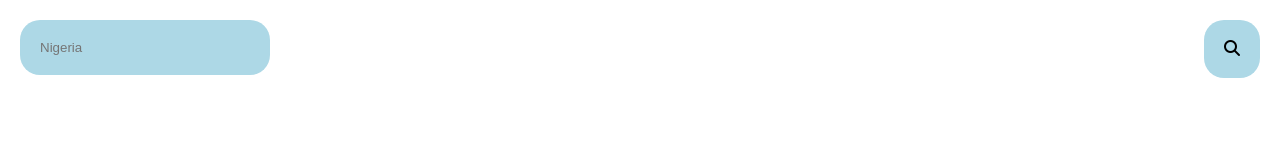
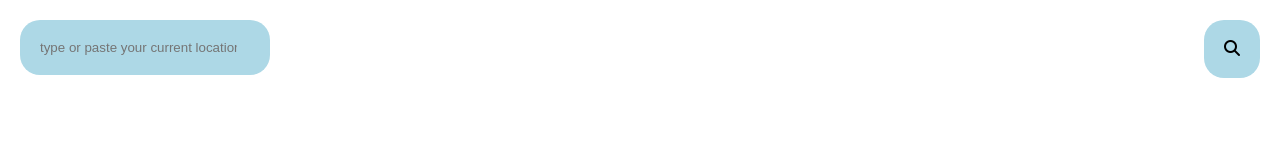
Before and after one commit to samueltuoyo15/Weather-Website, a website: page public/index.html in a window 1280 px wide. Shown: the top 160 px of the page. Drawn offline with Linux system fonts and the light colour scheme.

Commit message:
Update index.html

```diff
--- a/public/index.html
+++ b/public/index.html
@@ -95,7 +95,7 @@ input[type="search"]{
 <body>
    <header class="header">
      <div class="search-bar">
-          <input type="search" placeholder="Nigeria" id="search-fetch-input">
+          <input type="search" placeholder="type or paste your current location, be it street, city, state or country e t.c" id="search-fetch-input">
      </div>
      <div class="search-icon" id="search-fetch-button">
           <i class="fas fa-search"></i>
```
